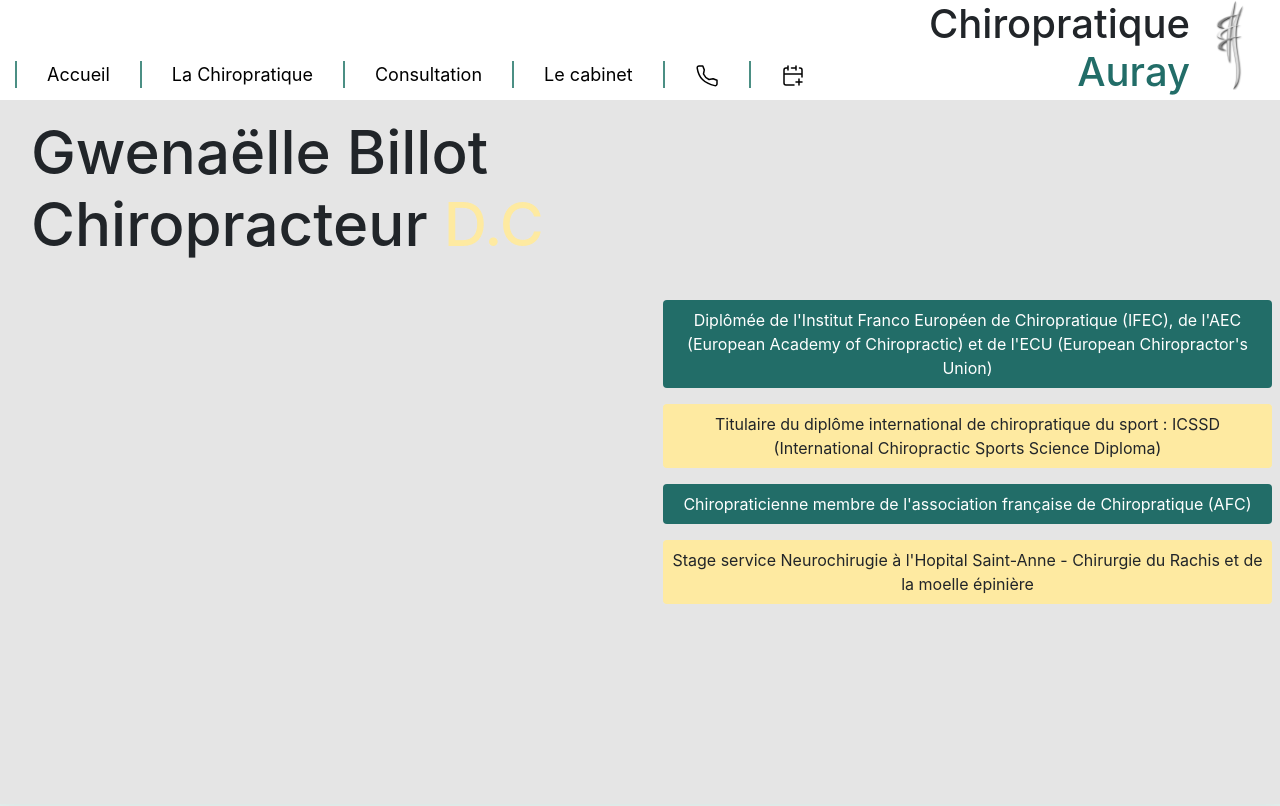
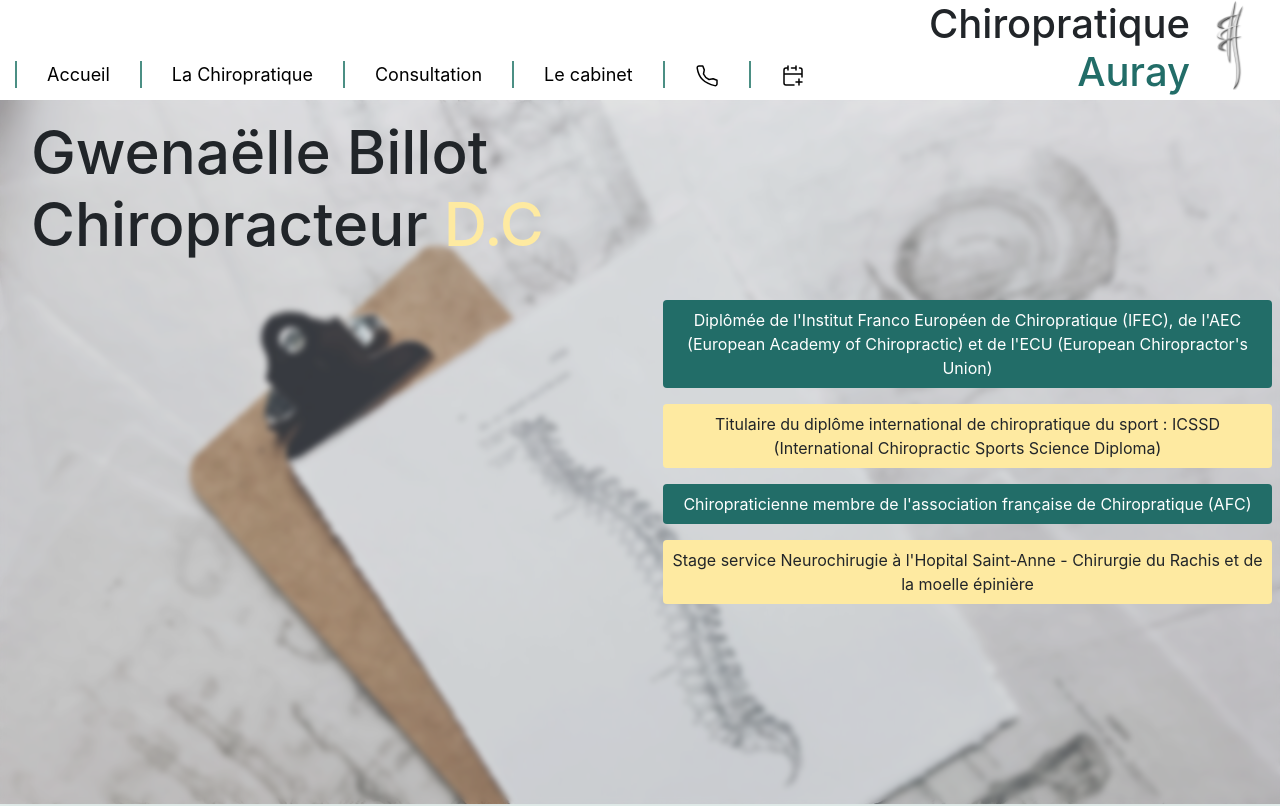
Before and after one commit to Judes77850/chiropratique, a website: page index.html in a window 1280 px wide. Shown: the top 806 px of the page. Drawn offline with nearby package versions, Linux system fonts and the light colour scheme; the site is published under a folder, as on GitHub Pages, so addresses that start at the root find nothing.

Commit message:
ajout style

```diff
--- a/css/style.scss
+++ b/css/style.scss
@@ -61,7 +61,7 @@ main{
     }
 
     .accueil-info{
-        background-image: url(/medias/img/back.webp);
+        background-image: url(../medias/img/back.webp);
         height: 88vh;
         background-size: cover;
         .presentation{
```
Also changed, not shown: css/style.css, 1 other file.
